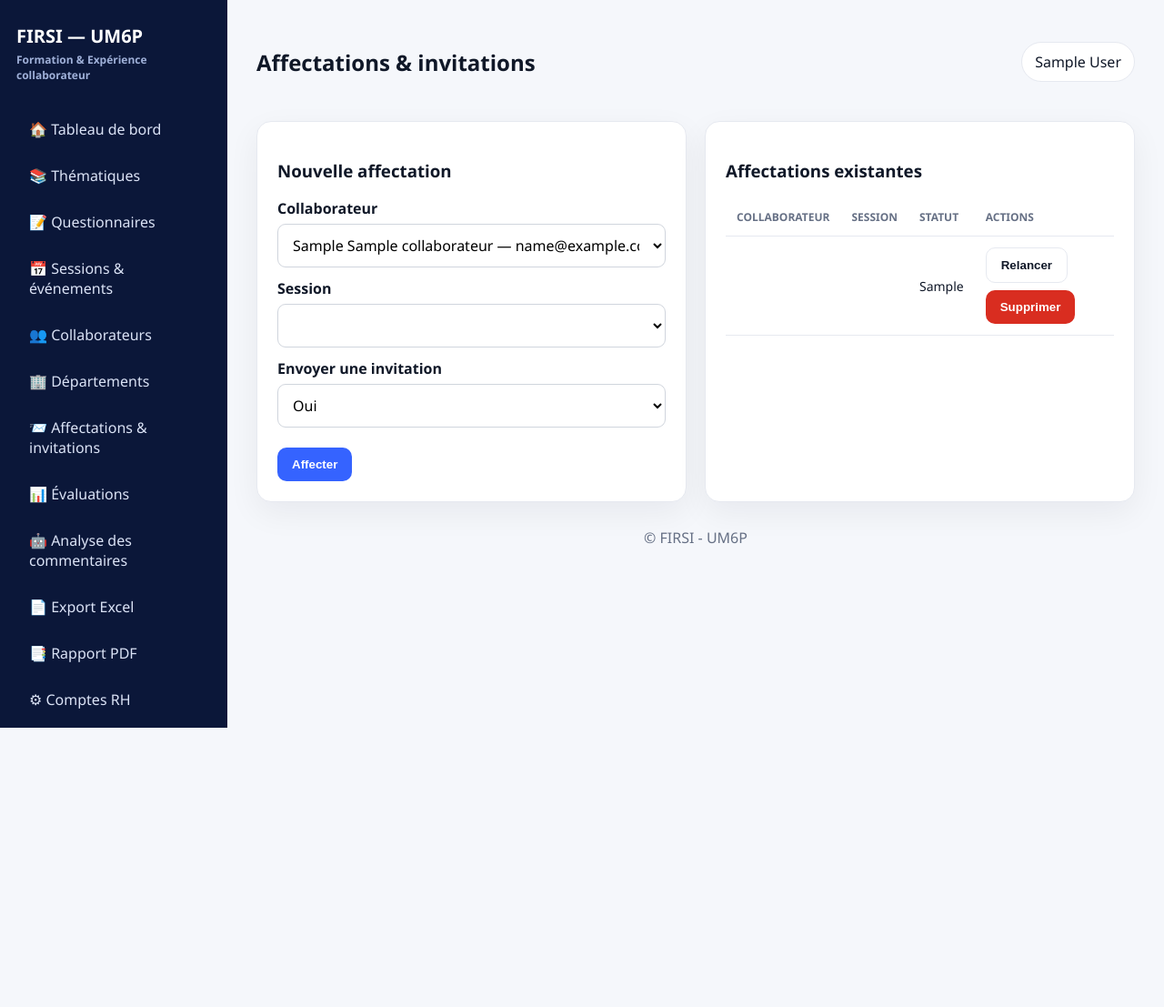
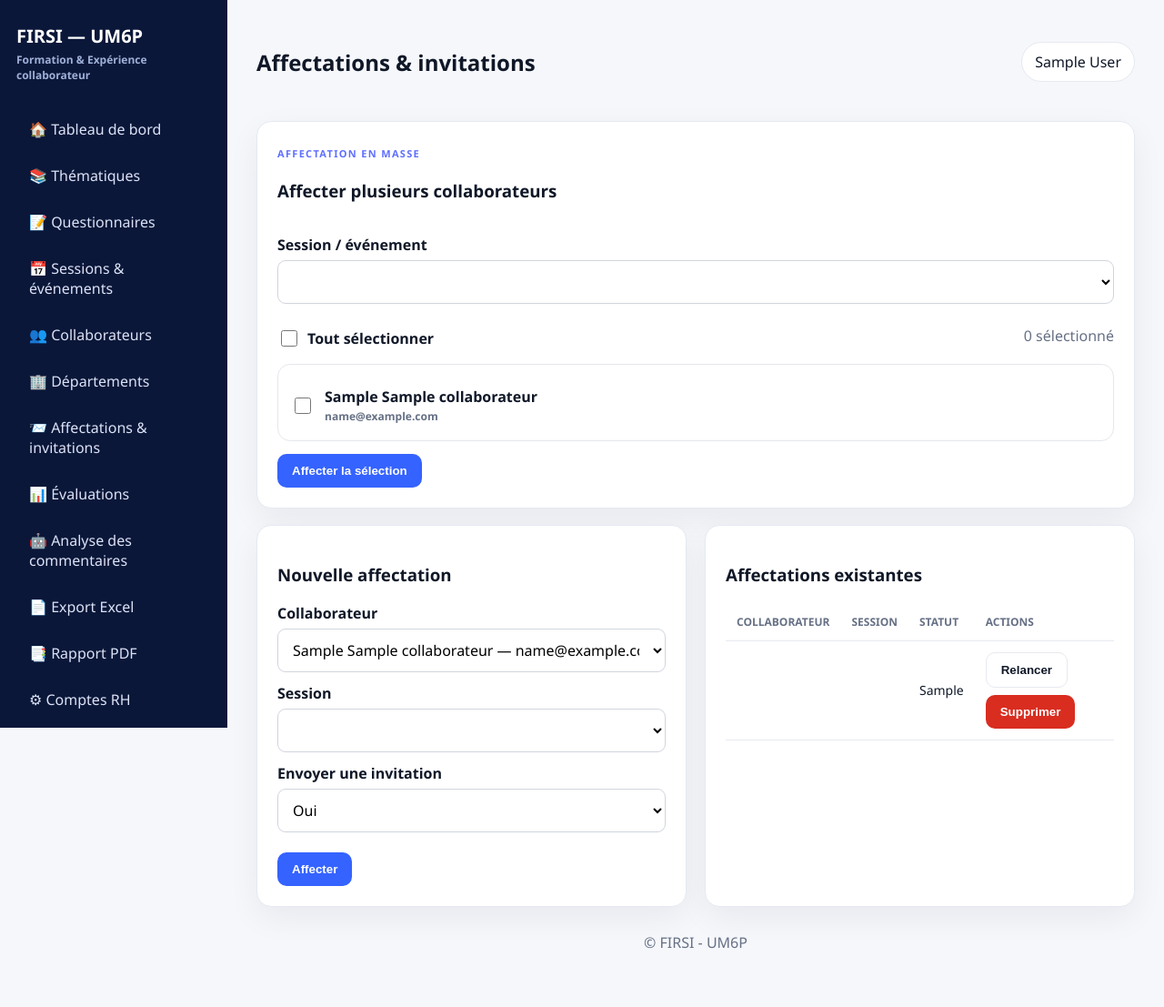
Before and after one commit to younesowner365-stack/training-evaluation-FIRSI, a FastAPI app: page /affectations in a window 1280 px wide. Shown: the whole page at 91% size. Before the commit the page ends 800 px from the top, so only its background shows below. Run offline with FastAPI, Linux system fonts and the light colour scheme; the visitor is signed in with stand-in values (Sample User, id 1); tables that the repository leaves empty hold one stand-in row (values such as "Sample post"); lists and menus that the app fills with data are empty.

Commit message:
V4 affectations en masse bénéficiaires et reset mot de passe

```diff
--- a/app/static/css/style.css
+++ b/app/static/css/style.css
@@ -119,3 +119,20 @@ table{width:100%;border-collapse:collapse;background:#fff}th,td{padding:12px;bor
   .kpi-primary-grid,.kpi-secondary-grid,.exec-grid-2{grid-template-columns:1fr}
   .theme-stat-grid{grid-template-columns:1fr}
 }
+
+/* ===== FIRSI V4 — affectations & bénéficiaires ===== */
+.bulk-assign-card{margin-bottom:18px}
+.bulk-toolbar{display:flex;justify-content:space-between;align-items:center;margin:14px 0 10px}
+.check-all{display:flex!important;align-items:center;gap:8px;font-weight:800}
+.check-all input,.bulk-person input{width:18px;height:18px}
+.bulk-list{max-height:320px;overflow:auto;border:1px solid #e4e7ec;border-radius:14px;margin-bottom:14px}
+.bulk-person{display:flex!important;gap:12px;align-items:center;padding:12px 14px;border-bottom:1px solid #eef2f6;cursor:pointer}
+.bulk-person:last-child{border-bottom:0}.bulk-person:hover{background:#f8fafc}
+.bulk-person strong{display:block}.bulk-person span{display:block;font-size:12px;color:#667085;margin-top:2px}
+.participation-question{margin-top:14px;padding:16px;border-radius:14px;background:#f7f9ff;border:1px solid #c7d7fe}
+.participation-question strong{display:block;color:#1d2939}.participation-question p{font-size:12px;color:#667085}
+.participation-actions{display:flex;gap:10px;flex-wrap:wrap}.participation-actions form{margin:0}
+.status-neutral{margin-top:12px;padding:10px 12px;border-radius:10px;background:#f2f4f7;color:#475467;font-size:13px;font-weight:700}
+.reset-password-box{margin-bottom:8px}.reset-password-box summary{cursor:pointer;color:#2447d8;font-weight:700;font-size:12px}
+.reset-password-box form{display:flex;gap:8px;flex-wrap:wrap;margin-top:8px}.reset-password-box input{min-width:220px}
+.reset-password-box small{display:block;color:#667085;margin-top:5px}
--- a/app/templates/affectations.html
+++ b/app/templates/affectations.html
@@ -1,6 +1,61 @@
 {% extends "base.html" %}
-{% block page_title %}Affectations & invitations{% endblock %}
+{% block page_title %}Affectations & invitations
+<script>
+(function(){
+  const all=document.getElementById('selectAllCollaborators');
+  const checks=[...document.querySelectorAll('.collab-check')];
+  const count=document.getElementById('selectedCount');
+  function refresh(){
+    const n=checks.filter(x=>x.checked).length;
+    if(count) count.textContent=n+" sélectionné"+(n>1?"s":"");
+    if(all) all.checked=checks.length>0 && n===checks.length;
+  }
+  if(all) all.addEventListener('change',()=>{checks.forEach(x=>x.checked=all.checked);refresh();});
+  checks.forEach(x=>x.addEventListener('change',refresh));
+  refresh();
+})();
+</script>
+
+{% endblock %}
 {% block content %}
+
+<div class="card bulk-assign-card">
+  <div class="panel-heading">
+    <div>
+      <span class="exec-eyebrow">AFFECTATION EN MASSE</span>
+      <h3>Affecter plusieurs collaborateurs</h3>
+    </div>
+  </div>
+  <form method="post" action="/affectations/bulk">
+    <label>Session / événement</label>
+    <select name="session_id" required>
+      {% for s in sessions %}<option value="{{ s.id }}">{{ s.titre }}</option>{% endfor %}
+    </select>
+
+    <div class="bulk-toolbar">
+      <label class="check-all">
+        <input type="checkbox" id="selectAllCollaborators">
+        <span>Tout sélectionner</span>
+      </label>
+      <span id="selectedCount" class="muted">0 sélectionné</span>
+    </div>
+
+    <div class="bulk-list">
+      {% for c in collaborateurs %}
+      <label class="bulk-person">
+        <input class="collab-check" type="checkbox" name="collaborateur_ids" value="{{ c.id }}">
+        <div>
+          <strong>{{ c.prenom }} {{ c.nom }}</strong>
+          <span>{{ c.email }}</span>
+        </div>
+      </label>
+      {% endfor %}
+    </div>
+
+    <button class="btn" type="submit">Affecter la sélection</button>
+  </form>
+</div>
+
 
 {% if mail_status == 'sent' %}
 <div class="success">Invitation envoyée avec succès.</div>
--- a/app/templates/dashboard.html
+++ b/app/templates/dashboard.html
@@ -70,6 +70,10 @@
     <span>Réponses en attente</span>
     <strong>{{ kpis.attente }}</strong>
   </article>
+  <article class="mini-kpi">
+    <span>Non bénéficiaires</span>
+    <strong>{{ kpis.non_beneficiaires }}</strong>
+  </article>
 </section>
 
 <section class="exec-grid-2">
@@ -119,7 +123,7 @@
 
     <div class="insight-box">
       <strong>Lecture de l’indicateur</strong>
-      <p>Part des personnes affectées à une session ayant effectivement soumis leur questionnaire.</p>
+      <p>Part des collaborateurs ayant confirmé avoir bénéficié de la session et ayant effectivement soumis leur questionnaire.</p>
     </div>
   </article>
 </section>
--- a/main.py
+++ b/main.py
@@ -165,6 +165,7 @@ def ensure_runtime_schema():
         if engine.url.get_backend_name() == "postgresql":
             conn.execute(text("ALTER TABLE collaborateurs ADD COLUMN IF NOT EXISTS password_hash VARCHAR(255)"))
             conn.execute(text("ALTER TABLE collaborateurs ADD COLUMN IF NOT EXISTS must_change_password BOOLEAN NOT NULL DEFAULT TRUE"))
+            conn.execute(text("ALTER TABLE affectations ADD COLUMN IF NOT EXISTS beneficie BOOLEAN"))
         else:
             cols={row[1] for row in conn.execute(text("PRAGMA table_info(collaborateurs)"))}
             if "password_hash" not in cols:
@@ -376,6 +377,7 @@ def dashboard(request:Request,db:Session=Depends(get_db)):
         .filter(
             func.lower(Categorie.nom)=="formation",
             Collaborateur.actif.is_(True),
+            Affectation.beneficie.is_(True),
         )
         .scalar()
     ) or 0
@@ -384,8 +386,11 @@ def dashboard(request:Request,db:Session=Depends(get_db)):
     ) if total_collaborateurs else 0
 
     # Taux de participation aux évaluations :
-    # réponses reçues / affectations créées.
-    taux_participation=round(total_rep/total_aff*100,1) if total_aff else 0
+    # réponses reçues / bénéficiaires confirmés.
+    total_beneficiaires=db.query(Affectation).filter(Affectation.beneficie.is_(True)).count()
+    total_non_beneficiaires=db.query(Affectation).filter(Affectation.beneficie.is_(False)).count()
+    total_confirmation_attente=db.query(Affectation).filter(Affectation.beneficie.is_(None)).count()
+    taux_participation=round(total_rep/total_beneficiaires*100,1) if total_beneficiaires else 0
 
     # Questions, réponses reçues et réponses en attente par thématique
     themes=[]
@@ -455,6 +460,9 @@ def dashboard(request:Request,db:Session=Depends(get_db)):
             "attente":pending,
             "recues":total_rep,
             "affectations":total_aff,
+            "beneficiaires":total_beneficiaires,
+            "non_beneficiaires":total_non_beneficiaires,
+            "confirmation_attente":total_confirmation_attente,
             "non_formes":max(total_collaborateurs-collaborateurs_formes,0),
         },
         "themes":themes,
```
Also changed, not shown: app/templates/collaborateurs.html (+10 -0 lines), app/templates/collaborator_space.html (+19 -1 lines).
